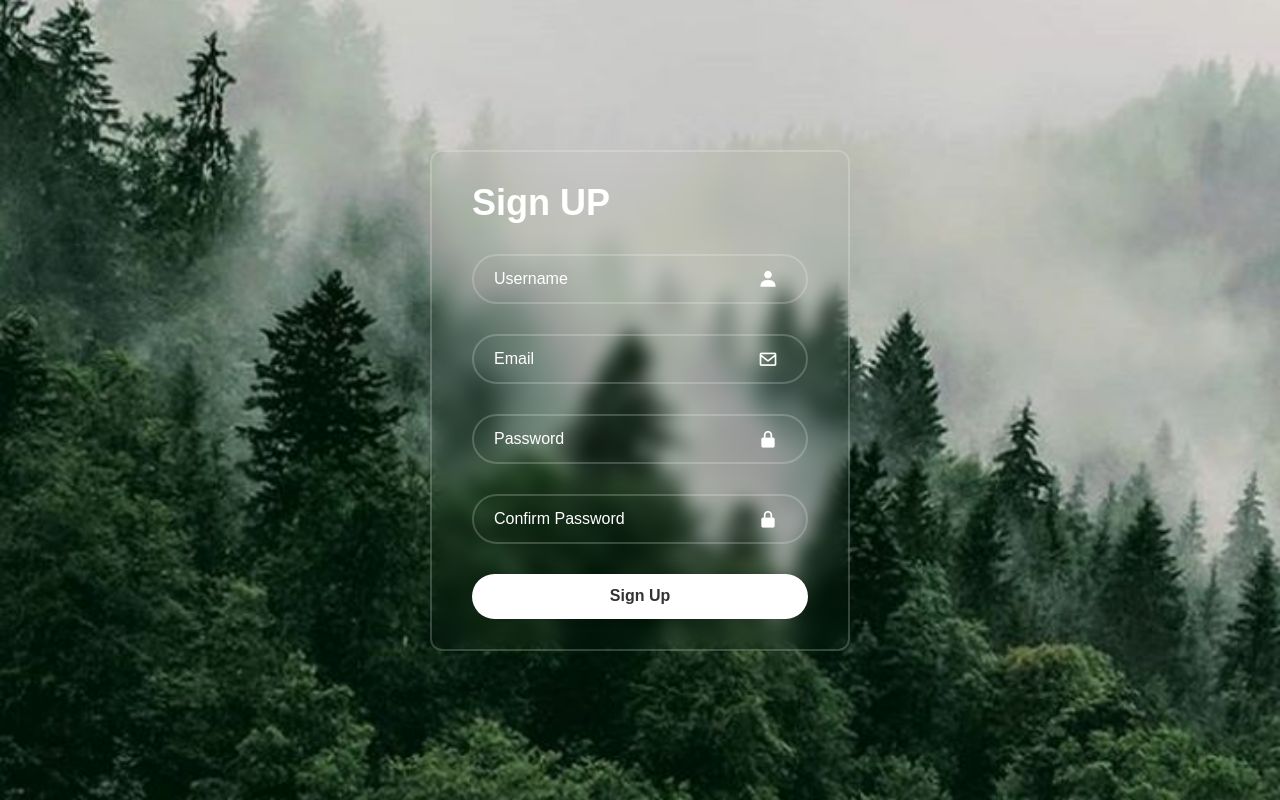
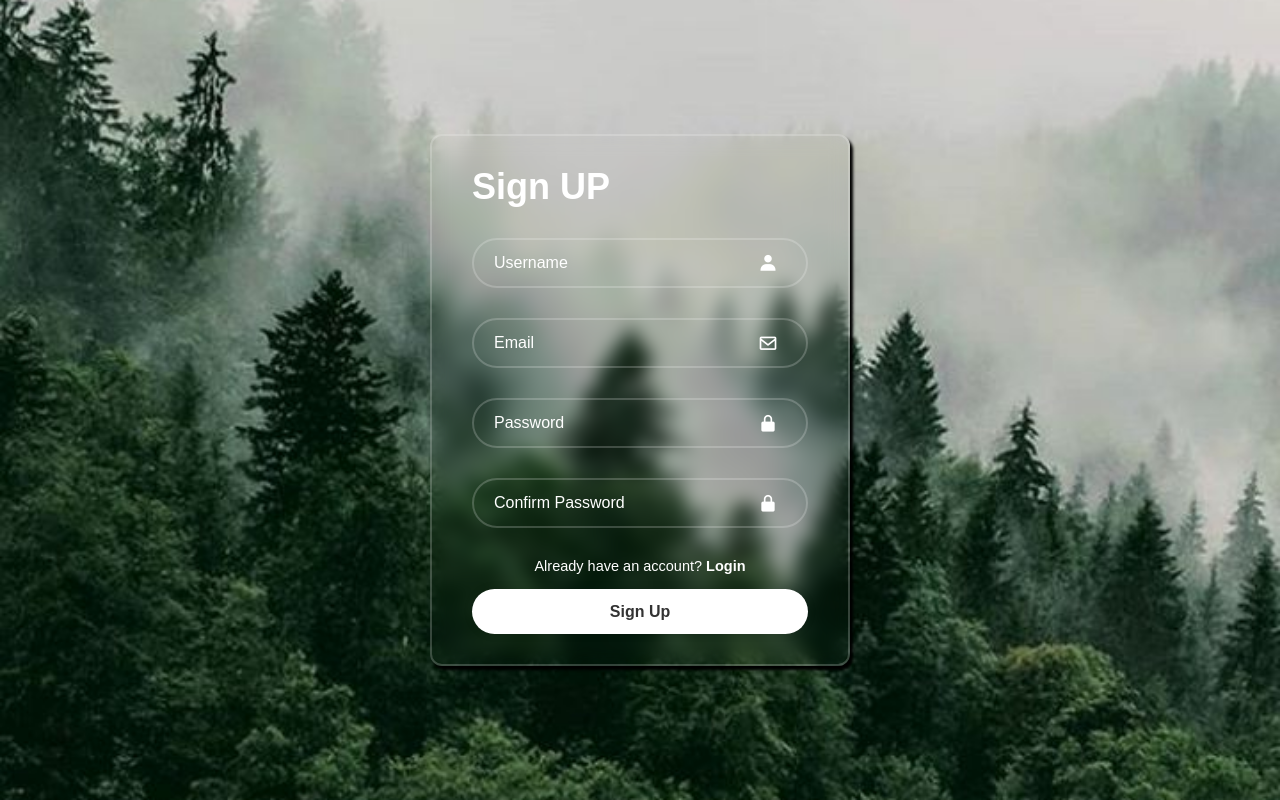
Before and after one commit to Yashinomar/Website, a Flask app: page /register in a window 1280 px wide. Run offline with Flask 3, Linux system fonts and the light colour scheme.

Commit message:
update signin

```diff
--- a/static/css/register.css
+++ b/static/css/register.css
@@ -4,6 +4,7 @@
     box-sizing: border-box;
     font-family: "Poppins", sans-serif;
   }
+
   body{
     background-image: url('image.jpg');
 
@@ -15,6 +16,7 @@
     background-position: center;
   }
   .wrapper{
+    box-shadow: 3px 4px 3px black;
     width: 420px;
     background: transparent;
     border: 2px solid rgba(255, 255, 255, .2);
@@ -47,7 +49,7 @@
     padding: 20px 45px 20px 20px;
   }
   .infield input::placeholder{
-    color: #fff;
+    color: #ffffff;
   }
   .infield i{
     position: absolute;
@@ -89,17 +91,17 @@
     color: #333;
     font-weight: 600;
   }
-  .wrapper .register-link{
+  .wrapper .signin-link{
     font-size: 14.5px;
     text-align: center;
     margin: 20px 0 15px;
-
   }
-  .register-link p a{
+  .signin-link p a{
     color: #fff;
     text-decoration: none;
     font-weight: 600;
   }
-  .register-link p a:hover{
+
+  .signin-link p a:hover{
     text-decoration: underline;
   }
--- a/static/css/styles.css
+++ b/static/css/styles.css
@@ -26,6 +26,11 @@
   .wrapper h1{
     font-size: 36px;
     text-align: center;
+  }
+  .wrapper .signin-link{
+    font-size: 14.5px;
+    text-align: center;
+    margin: 20px 0 15px;
   }
   .wrapper .input-box{
     position: relative;
@@ -100,6 +105,7 @@
     text-decoration: none;
     font-weight: 600;
   }
+
   .register-link p a:hover{
     text-decoration: underline;
   }
--- a/templates/register.html
+++ b/templates/register.html
@@ -28,6 +28,9 @@
             <input type="password" placeholder="Confirm Password" required>
             <i class='bx bxs-lock-alt' ></i>
           </div>
+          <div class="signin-link">
+            <p>Already have an account? <a href="{{ url_for('index')}}">Login</a></p>
+          </div>
 
           <button type="submit" class="btn">Sign Up</button>
 
```
